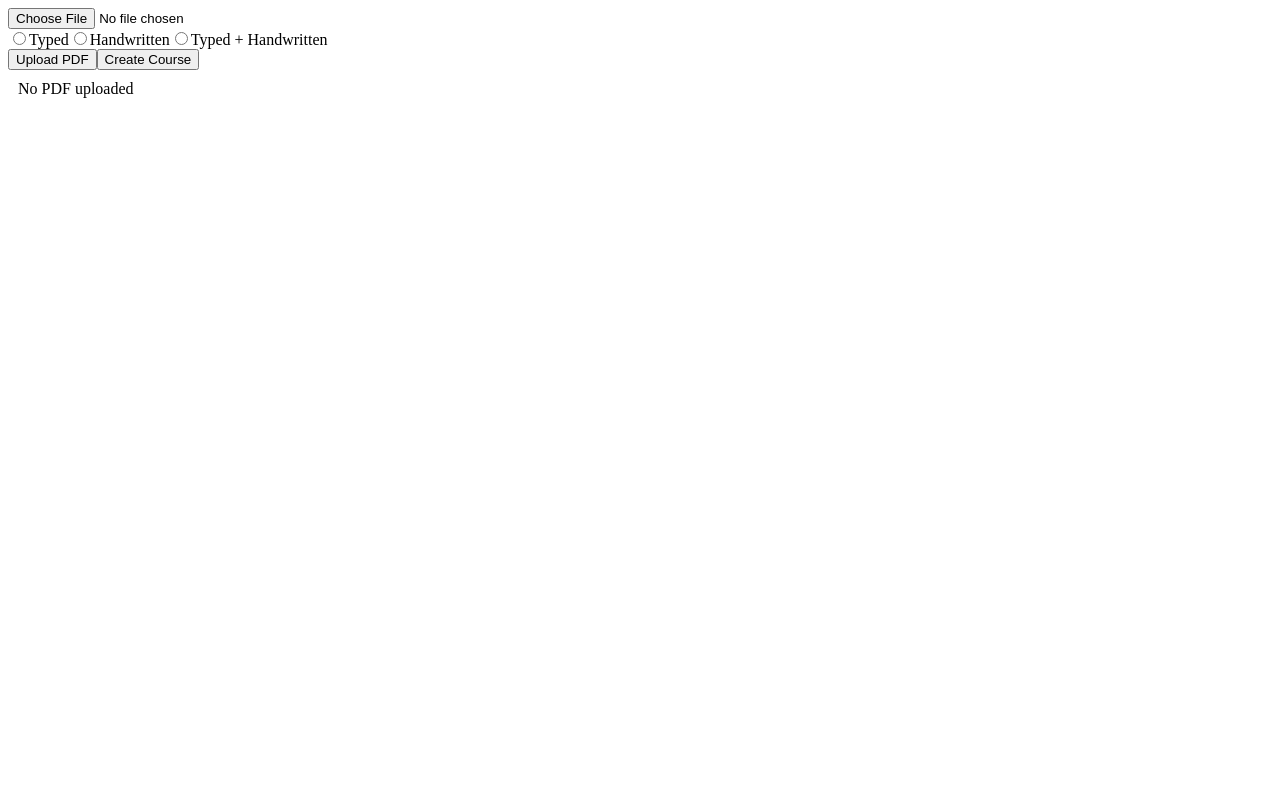
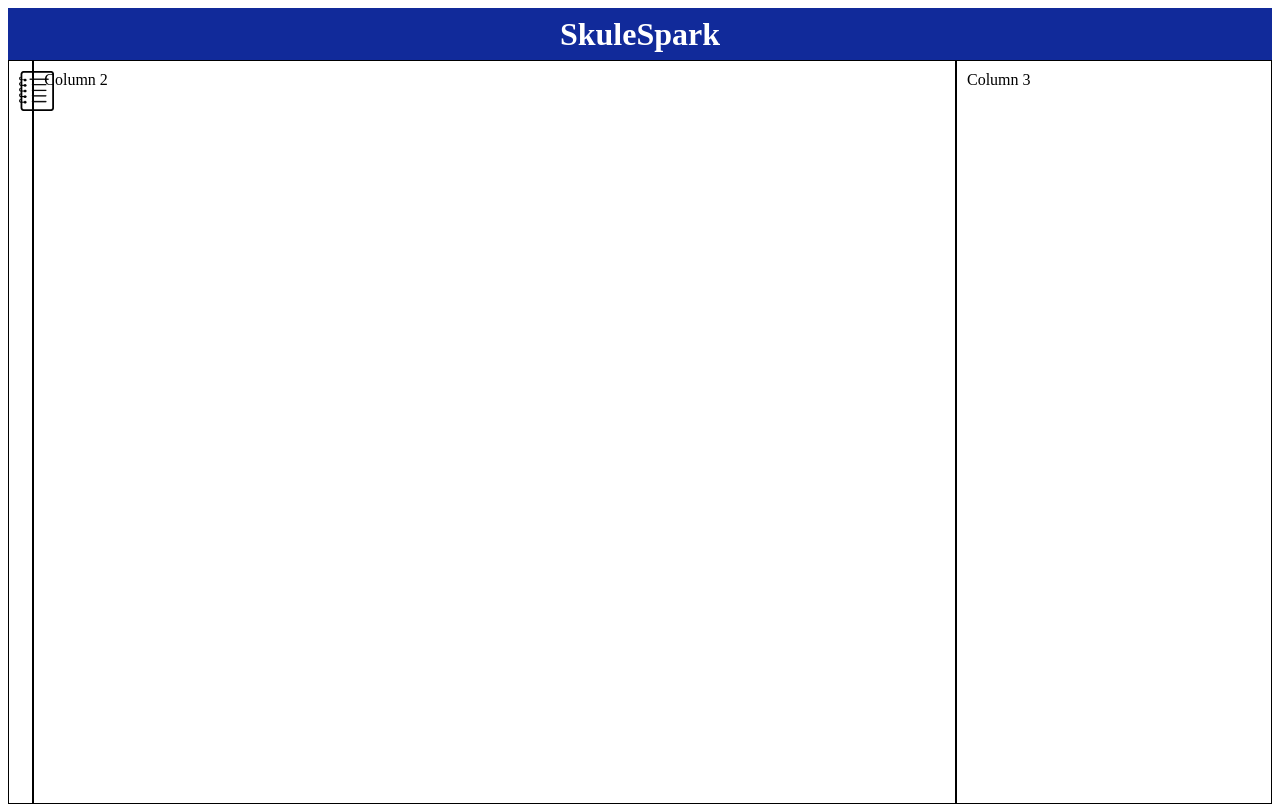
Before and after one commit to Navidur1/SkuleSpark.ai, a Next.js app in the folder skulespark-next-js/: page / in a window 1280 px wide. Built offline with nearby package versions, Linux system fonts and the light colour scheme.

Commit message:
Basic frontend structure to mimic onenote

```diff
--- a/skulespark-next-js/pages/index.tsx
+++ b/skulespark-next-js/pages/index.tsx
@@ -1,6 +1,9 @@
 import React, { useState, useRef } from 'react';
 import MarkdownRenderer from '../pages/MarkdownRenderer';
 import AugmentedNote from '../pages/AugmentedNote';
+import SkuleSparkHeader from './skulespark_header';
+import SkuleSparkBody from './skulespark_body';
+
 const PDFViewer = () => {
   const [pdfFile, setPdfFile] = useState(null);
   const [pdfURL, setPdfURL] = useState('');
@@ -221,25 +224,8 @@
 
   return (
     <div>
-      <input type="file" onChange={handleFileChange} accept=".pdf"/>
-      <div>
-        <input type="radio" id="typed" name="note-type" value="typed" onChange={handleNoteTypeChange}/>
-        <label for="typed">Typed</label>
-
-        <input type="radio" id="handwritten" name="note-type" value="handwritten" onChange={handleNoteTypeChange}/>
-        <label for="handwritten">Handwritten</label>
-
-        <input type="radio" id="both" name="note-type" value="both" onChange={handleNoteTypeChange}/>
-        <label for="both">Typed + Handwritten</label>
-      </div>
-      <button onClick={handleUpload}>Upload PDF</button>
-      <button onClick={createCourse}>Create Course</button>
-      <div style={{display: 'flex', justifyContent: 'space-between', padding: '10px'}}>
-        {displayPDF()}
-        {displayOCRResult()}
-      </div>
-      {displayAugmentedNotes()}
-      {displayChat()}
+      <SkuleSparkHeader/>
+      <SkuleSparkBody/>
     </div>
   );
 };
--- /dev/null
+++ b/skulespark-next-js/pages/skulespark_body.tsx
@@ -0,0 +1,32 @@
+import React, {useState} from 'react';
+import './style/skulespark_body.css';
+import Notebook from './icons/notebook.png';
+import Image from "next/image"
+
+const SkuleSparkBody = () => {
+    const [showAdditionalColumns, setShowAdditionalColumns] = useState(false);
+
+    const handleButtonClick = () => {
+        setShowAdditionalColumns(!showAdditionalColumns);
+    };
+
+    return(
+        <div className = "bodyWrapper">
+            <div className = "column column1">
+                <button className="sidebarButton" onClick={handleButtonClick}>
+                    <Image src={Notebook} alt="" className = "sidebarButtonImage"/>
+                </button>
+            </div>
+            {showAdditionalColumns && (
+                <>
+                    <div className="column">New Column 1</div>
+                    <div className="column">New Column 2</div>
+                </>
+                )}
+            <div className={`column column2 ${showAdditionalColumns ? 'small' : ''}`}>Column 2</div>
+            <div className = "column column3">Column 3</div>
+        </div>
+    );
+};
+
+export default SkuleSparkBody
--- /dev/null
+++ b/skulespark-next-js/pages/skulespark_header.tsx
@@ -0,0 +1,12 @@
+import React from 'react';
+import './style/skulespark_header.css'
+
+const SkuleSparkHeader = () =>{
+    return(
+        <div className = "skulespark_header">
+            <h1>SkuleSpark</h1>
+        </div>
+    );
+};
+
+export default SkuleSparkHeader;
--- /dev/null
+++ b/skulespark-next-js/pages/style/skulespark_body.css
@@ -0,0 +1,41 @@
+.bodyWrapper {
+    display: flex;
+    flex-wrap: wrap;
+    height: 93vh;
+  }
+
+  .column {
+    box-sizing: border-box;
+    padding: 10px;
+    border: 1px solid black;
+  }
+
+  .column1 {
+    width: 2%;
+    height: 100%;
+  }
+
+  .column2 {
+    flex: 1;
+    height: 100%;
+  }
+
+  .column3 {
+    width: 25%;
+    height: 100%;
+  }
+
+.sidebarButton{
+    width: 35px;
+    height: 40px;
+    background-color: transparent;
+    border: none;
+    padding: 0;
+    cursor: pointer;
+}
+
+.sidebarButtonImage{
+    width: 100%;
+    height: 100%;
+    object-fit: cover;
+}
--- /dev/null
+++ b/skulespark-next-js/pages/style/skulespark_header.css
@@ -0,0 +1,14 @@
+.skulespark_header {
+    background-color: #112a9a;
+    padding: 10px;
+    text-align: center;
+    color: white;
+    height: 4vh;
+    display: flex;
+    align-items: center;
+    justify-content: center;
+  }
+
+.skulespark_header h1{
+    margin: 0;
+}
```
Also changed, not shown: skulespark-next-js/pages/course_list.tsx (added), skulespark-next-js/pages/course_note.tsx (added), skulespark-next-js/pages/icons/notebook.jpg (added), skulespark-next-js/pages/icons/notebook.png (added).
